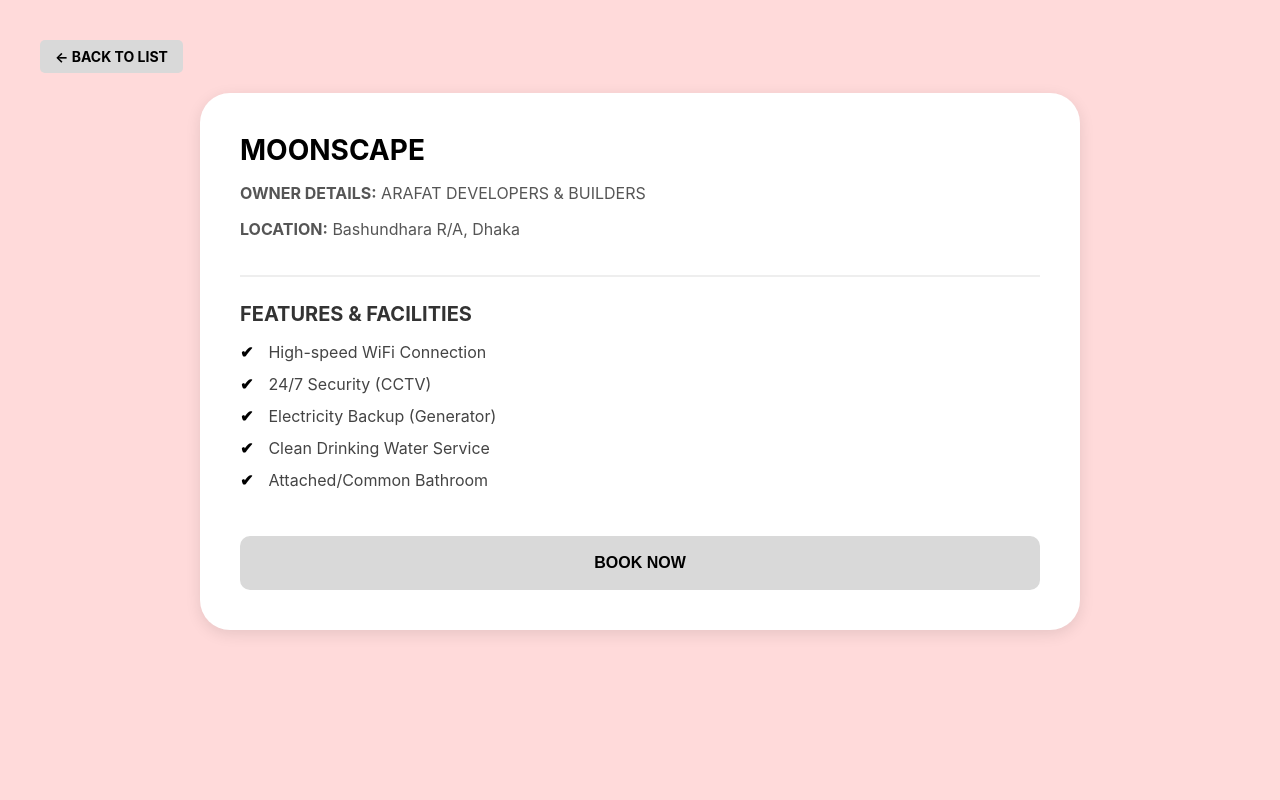
After one commit to Riya1153/StayFinder, a Django app: page /property-details/1/ in a window 1280 px wide. The commit adds this page. Run offline with Django 5.2, Linux system fonts and the light colour scheme.

Commit message:
StayFinder-20: Implemented dynamic property details page with multiple property support

```diff
--- /dev/null
+++ b/core/templates/property_details.html
@@ -0,0 +1,161 @@
+{% load static %}
+<html lang="en">
+<head>
+    <meta charset="UTF-8">
+    <meta name="viewport" content="width=device-width, initial-scale=1.0">
+    <title>Property Details - StayFinder</title>
+    <style>
+        body {
+            background-color: #FFDADA; /* Figma Peach Background */
+            font-family: 'Inter', sans-serif;
+            margin: 0;
+            padding: 40px;
+        }
+
+        .back-btn {
+            background-color: #D9D9D9;
+            padding: 8px 15px;
+            text-decoration: none;
+            color: black;
+            font-weight: bold;
+            font-size: 14px;
+            border-radius: 5px;
+            display: inline-block;
+            margin-bottom: 20px;
+        }
+
+        /* Main Container for Frame Design */
+        .details-frame {
+            background-color: white;
+            border-radius: 30px;
+            padding: 40px;
+            box-shadow: 0px 4px 15px rgba(0,0,0,0.1);
+            max-width: 800px;
+            margin: 0 auto;
+        }
+
+        .header-section {
+            border-bottom: 2px solid #EEEEEE;
+            padding-bottom: 20px;
+            margin-bottom: 25px;
+        }
+
+        .property-title {
+            font-size: 28px;
+            font-weight: bold;
+            text-transform: uppercase;
+            margin: 0;
+            color: #000;
+        }
+
+        .owner-info {
+            font-size: 16px;
+            color: #555;
+            margin-top: 10px;
+        }
+
+        .section-title {
+            font-size: 20px;
+            font-weight: bold;
+            text-transform: uppercase;
+            margin-bottom: 15px;
+            color: #333;
+        }
+
+        /* Features List Styling */
+        .feature-list {
+            list-style: none;
+            padding: 0;
+        }
+
+        .feature-item {
+            display: flex;
+            align-items: center;
+            font-size: 16px;
+            margin-bottom: 12px;
+            color: #444;
+        }
+
+        .feature-item::before {
+            content: "✔";
+            margin-right: 15px;
+            color: #000;
+            font-weight: bold;
+        }
+
+        .book-now-btn {
+            background-color: #D9D9D9;
+            border: none;
+            padding: 18px;
+            width: 100%;
+            border-radius: 10px;
+            font-weight: bold;
+            font-size: 16px;
+            text-transform: uppercase;
+            cursor: pointer;
+            margin-top: 30px;
+            transition: 0.3s;
+        }
+
+        .book-now-btn:hover {
+            background-color: #c0c0c0;
+        }
+    </style>
+</head>
+<body>
+
+    <a href="{% url 'hostel_list' %}" class="back-btn">← BACK TO LIST</a>
+
+    <div class="details-frame">
+        <div class="header-section">
+            {% if id == 1 %}
+                <h1 class="property-title">MOONSCAPE</h1>
+                <div class="owner-info">
+                    <p><strong>OWNER DETAILS:</strong> ARAFAT DEVELOPERS & BUILDERS</p>
+                    <p><strong>LOCATION:</strong> Bashundhara R/A, Dhaka</p>
+                </div>
+            {% elif id == 2 %}
+                <h1 class="property-title">ARKAM KPLOTAN</h1>
+                <div class="owner-info">
+                    <p><strong>OWNER DETAILS:</strong> ARKAM BUILDERS LIMITED</p>
+                    <p><strong>LOCATION:</strong> Uttara Sector 4, Dhaka</p>
+                </div>
+            {% elif id == 3 %}
+                <h1 class="property-title">NAGAR CHAYANEER</h1>
+                <div class="owner-info">
+                    <p><strong>OWNER DETAILS:</strong> NAGAR REAL ESTATE GROUP</p>
+                    <p><strong>LOCATION:</strong> Dhanmondi 27, Dhaka</p>
+                </div>
+            {% endif %}
+        </div>
+
+        <div class="content-section">
+            <h3 class="section-title">FEATURES & FACILITIES</h3>
+            <ul class="feature-list">
+                {% if id == 1 %}
+                    <li class="feature-item">High-speed WiFi Connection</li>
+                    <li class="feature-item">24/7 Security (CCTV)</li>
+                    <li class="feature-item">Electricity Backup (Generator)</li>
+                    <li class="feature-item">Clean Drinking Water Service</li>
+                    <li class="feature-item">Attached/Common Bathroom</li>
+                {% elif id == 2 %}
+                    <li class="feature-item">Fully Furnished Rooms</li>
+                    <li class="feature-item">Kitchen Access for Students</li>
+                    <li class="feature-item">Daily Room Cleaning Service</li>
+                    <li class="feature-item">Rooftop Garden Access</li>
+                    <li class="feature-item">Laundry Facilities</li>
+                {% elif id == 3 %}
+                    <li class="feature-item">Individual Study Table & Chair</li>
+                    <li class="feature-item">Air Conditioned (AC) Rooms Available</li>
+                    <li class="feature-item">Mess/Food Service (3 Times)</li>
+                    <li class="feature-item">Gym and Exercise Area</li>
+                    <li class="feature-item">Fire Safety Management</li>
+                {% endif %}
+            </ul>
+        </div>
+
+        <button class="book-now-btn">BOOK NOW</button>
+    </div>
+
+</body>
+</html>
--- a/core/views.py
+++ b/core/views.py
@@ -21,3 +21,6 @@ def dashboard(request):
 
 def hostel_list(request):
     return render(request, 'hostel_list.html')
+
+def property_details(request, property_id):
+    return render(request, 'property_details.html', {'id': property_id})
--- a/stayfinder_backend/urls.py
+++ b/stayfinder_backend/urls.py
@@ -1,18 +1,19 @@
 from django.contrib import admin
 from django.urls import path
-from core.views import front_page, registration, login_view, forget_password, add_hostel, dashboard, hostel_list
+from core import views
 from django.conf import settings
 from django.conf.urls.static import static
 
 urlpatterns = [
     path('admin/', admin.site.urls),
-    path('', front_page, name='front_page'),
-    path('registration/', registration, name='registration'),
-    path('login/', login_view, name='login'),
-    path('forget-password/', forget_password, name='forget_password'),
-    path('add-hostel/', add_hostel, name='add_hostel'),
-    path('dashboard/', dashboard, name='dashboard'),
-    path('hostels/', hostel_list, name='hostel_list'),
+    path('', views.front_page, name='front_page'),
+    path('registration/', views.registration, name='registration'),
+    path('login/', views.login_view, name='login'),
+    path('forget-password/', views.forget_password, name='forget_password'),
+    path('add-hostel/', views.add_hostel, name='add_hostel'),
+    path('dashboard/', views.dashboard, name='dashboard'),
+    path('hostels/', views.hostel_list, name='hostel_list'),
+    path('property-details/<int:property_id>/', views.property_details, name='property_details'),
 ]
 
 # Development static file serving configuration
```
Also changed, not shown: core/templates/hostel_list.html (+11 -15 lines).
